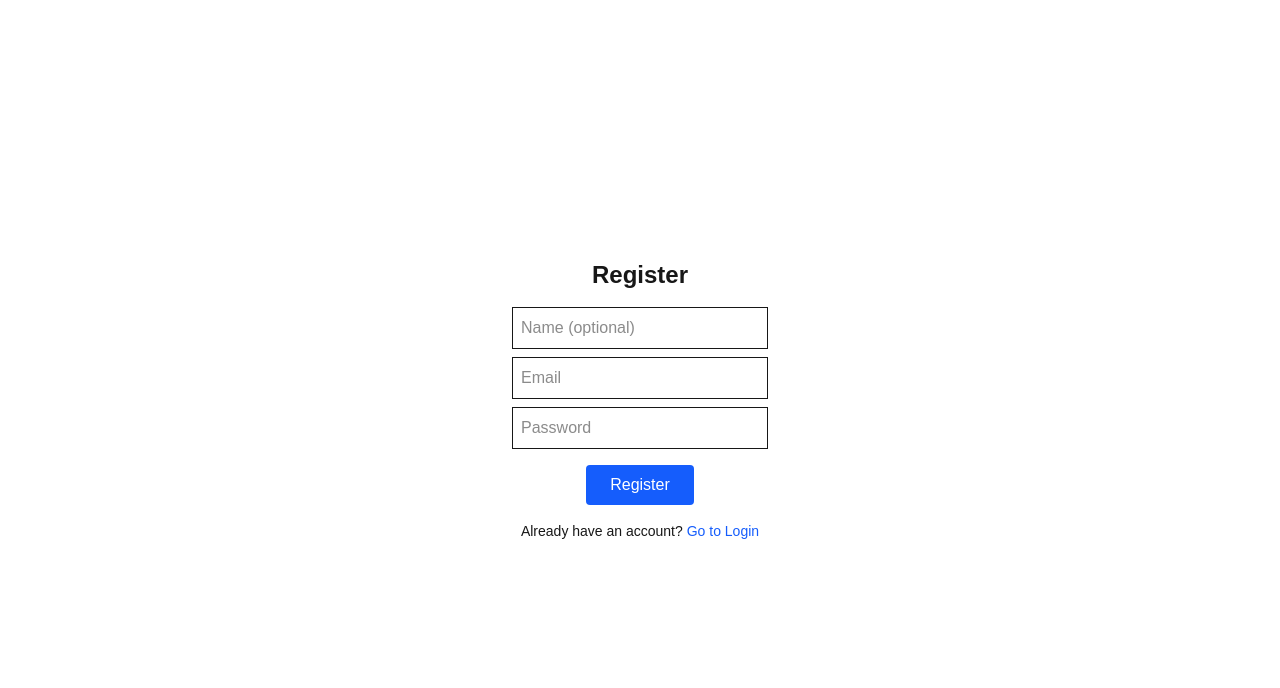
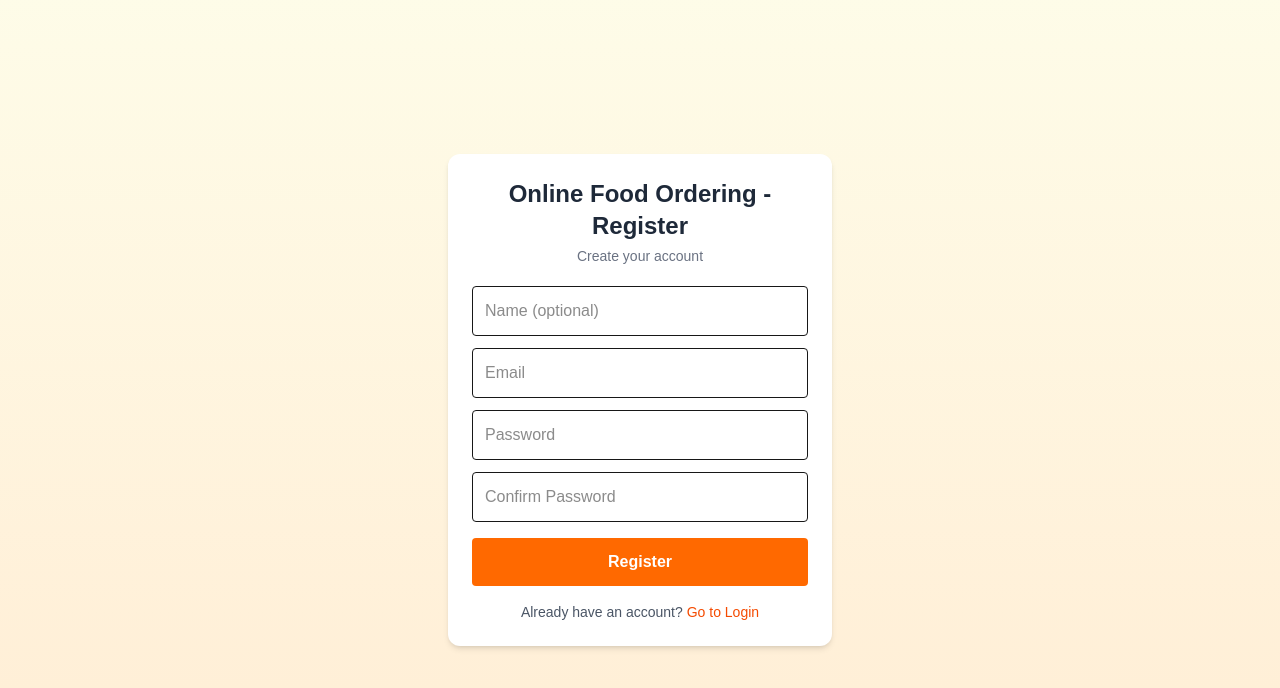
Before and after one commit to Shawn0603/online-ordering-system, a Next.js app: page /register in a window 1280 px wide. Shown: the top 688 px of the page. Built offline with nearby package versions, Linux system fonts and the light colour scheme.

Commit message:
update user register UI

```diff
--- a/src/app/register/page.tsx
+++ b/src/app/register/page.tsx
@@ -4,9 +4,10 @@ import { useState } from 'react'
 import { useRouter } from 'next/navigation'
 
 export default function RegisterPage() {
+  const [name, setName] = useState('')
   const [email, setEmail] = useState('')
   const [password, setPassword] = useState('')
-  const [name, setName] = useState('')
+  const [confirmPassword, setConfirmPassword] = useState('')
   const [error, setError] = useState('')
   const router = useRouter()
 
@@ -18,16 +19,19 @@ export default function RegisterPage() {
       return
     }
 
-    // ✅ Check email format
     const emailRegex = /^[^\s@]+@[^\s@]+\.[^\s@]+$/
     if (!emailRegex.test(email)) {
       setError('Invalid email format.')
       return
     }
 
-    // ✅ Check password length
     if (password.length < 6) {
       setError('Password must be at least 6 characters.')
+      return
+    }
+
+    if (password !== confirmPassword) {
+      setError('Passwords do not match.')
       return
     }
 
@@ -53,46 +57,63 @@ export default function RegisterPage() {
   }
 
   return (
-    <div className="flex flex-col items-center justify-center min-h-screen">
-      <h1 className="text-2xl font-bold mb-4">Register</h1>
+    <main className="min-h-screen flex items-center justify-center bg-gradient-to-b from-yellow-50 to-orange-100">
+      <div className="w-full max-w-sm bg-white p-6 rounded-xl shadow-md">
+        <h1 className="text-2xl font-bold text-center mb-1 text-gray-800">
+          Online Food Ordering - Register
+        </h1>
+        <h2 className="text-sm text-center mb-5 text-gray-500">
+          Create your account
+        </h2>
 
         <input
           type="text"
           placeholder="Name (optional)"
           value={name}
           onChange={(e) => setName(e.target.value)}
-        className="border p-2 mb-2 w-64"
+          className="w-full p-3 border rounded mb-3 focus:outline-none focus:ring-2 focus:ring-orange-400"
         />
         <input
           type="email"
           placeholder="Email"
           value={email}
           onChange={(e) => setEmail(e.target.value)}
-        className="border p-2 mb-2 w-64"
+          className="w-full p-3 border rounded mb-3 focus:outline-none focus:ring-2 focus:ring-orange-400"
         />
         <input
           type="password"
           placeholder="Password"
           value={password}
           onChange={(e) => setPassword(e.target.value)}
-        className="border p-2 mb-4 w-64"
+          className="w-full p-3 border rounded mb-3 focus:outline-none focus:ring-2 focus:ring-orange-400"
+        />
+        <input
+          type="password"
+          placeholder="Confirm Password"
+          value={confirmPassword}
+          onChange={(e) => setConfirmPassword(e.target.value)}
+          className="w-full p-3 border rounded mb-4 focus:outline-none focus:ring-2 focus:ring-orange-400"
         />
 
-      {error && <p className="text-red-600 mb-2">{error}</p>}
+        {error && <p className="text-red-500 text-sm mb-3">{error}</p>}
 
         <button
           onClick={handleRegister}
-        className="bg-blue-600 text-white px-6 py-2 rounded hover:bg-blue-700"
+          className="w-full bg-orange-500 text-white font-semibold py-3 rounded hover:bg-orange-600 transition"
         >
           Register
         </button>
 
-      <p className="mt-4 text-sm">
+        <p className="text-sm text-center mt-4 text-gray-600">
           Already have an account?{' '}
-        <span className="text-blue-600 cursor-pointer" onClick={() => router.push('/login')}>
+          <span
+            className="text-orange-600 font-medium cursor-pointer hover:underline"
+            onClick={() => router.push('/login')}
+          >
             Go to Login
           </span>
         </p>
       </div>
+    </main>
   )
 }
```
Lines whose indentation alone changed are shown as unchanged.
